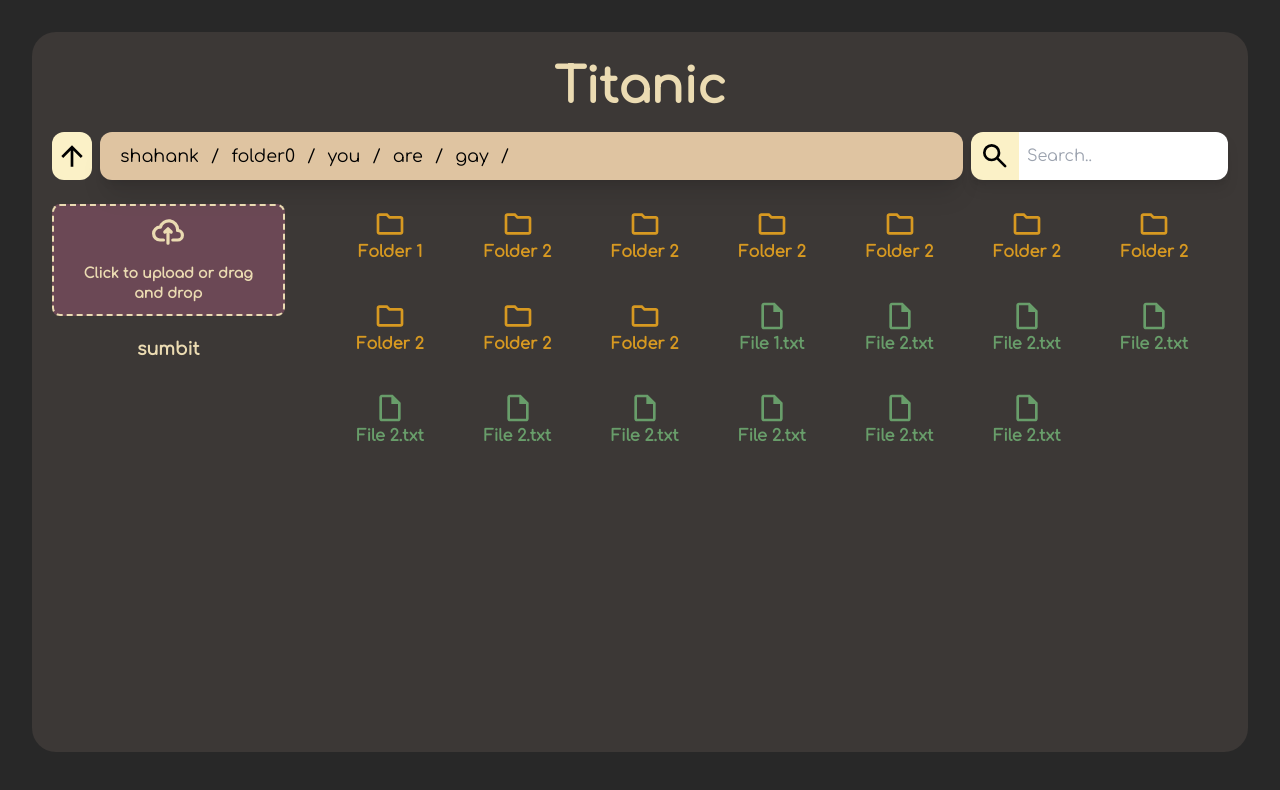
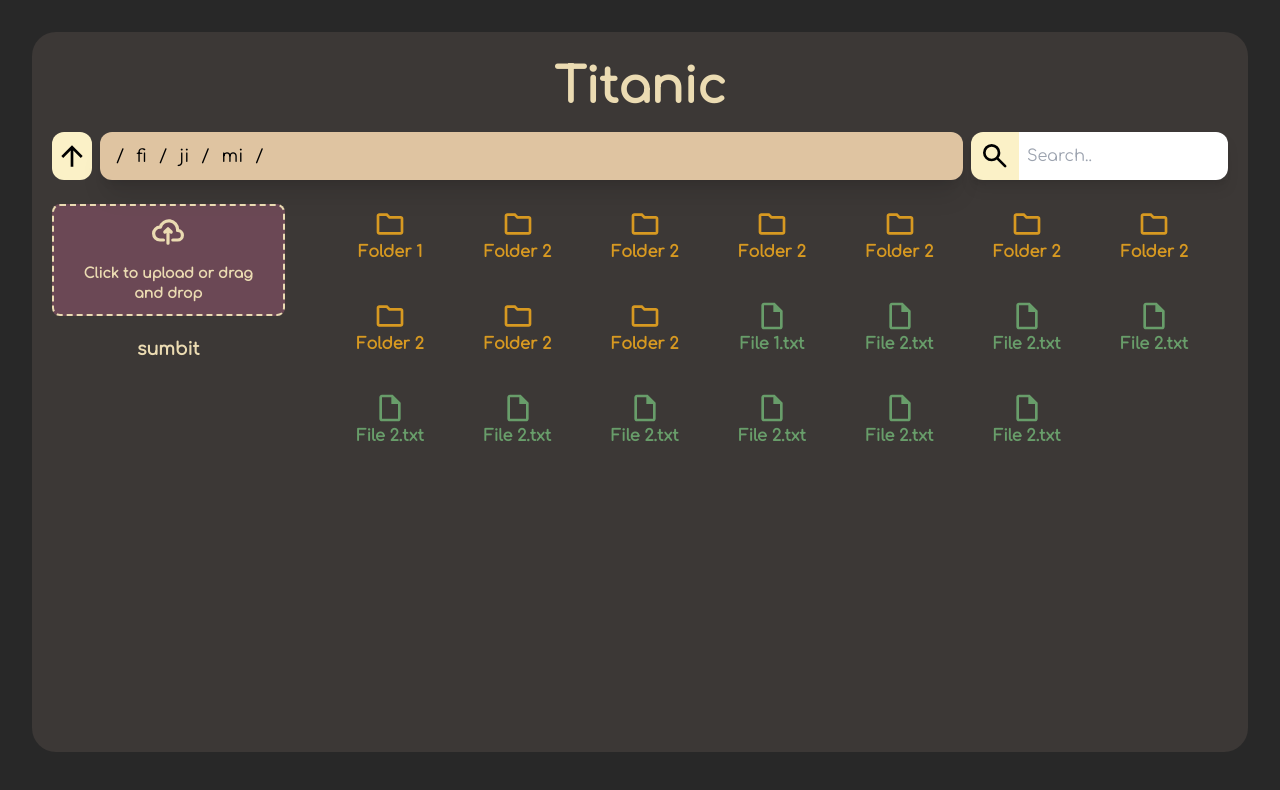
Before and after one commit to Khichri/titanic, a React (Vite) app: page / in a window 1280 px wide. Shown: the top 790 px of the page. Built offline with nearby package versions, Linux system fonts and the light colour scheme.

Commit message:
fixed file paths

```diff
--- a/src/App.jsx
+++ b/src/App.jsx
@@ -26,7 +26,13 @@
 ];
 
 function App() {
-  const [path, setPath] = useState(["shahank", "folder0", "you", "are", "gay"]);
+  const [path, setPath] = useState(["/", "fi", "ji", "mi"]);
+
+  const pwd = () => {
+    if (path.length === 1) return "/";
+    return "/" + path.slice(1, path.length).join("/");
+  };
+
   const fileUploaderRef = useRef(null);
   const [selectedItem, setSelectedItem] = useState(0);
   const [copiedItem, setCopiedItem] = useState(0);
@@ -70,7 +76,8 @@
               </div>
               <div className="flex-grow px-3 bg-[#dfc4a1] shadow-xl rounded-xl flex items-center font-['Comfortaa'] text-[1.1rem]">
                 <span className="flex">
-                  {path.map((folder, idx) => (
+                  <span className="p-1">/</span>
+                  {path.slice(1, path.length).map((folder, idx) => (
                     <div key={idx}>
                       <button
                         onClick={() => {
@@ -138,7 +145,7 @@
                   Add File/Folder
                 </div> */}
                 <form
-                  action="/api/upload"
+                  action={`/api/upload/?path=${pwd()}`}
                   encType="multipart/form-data"
                   method="post"
                 >
@@ -169,7 +176,7 @@
                         </p>
                       </div>
                       <input
-                        name="uploaded-file"
+                        name="uploadedFile"
                         id="dropzone-file"
                         type="file"
                         className="hidden"
```
